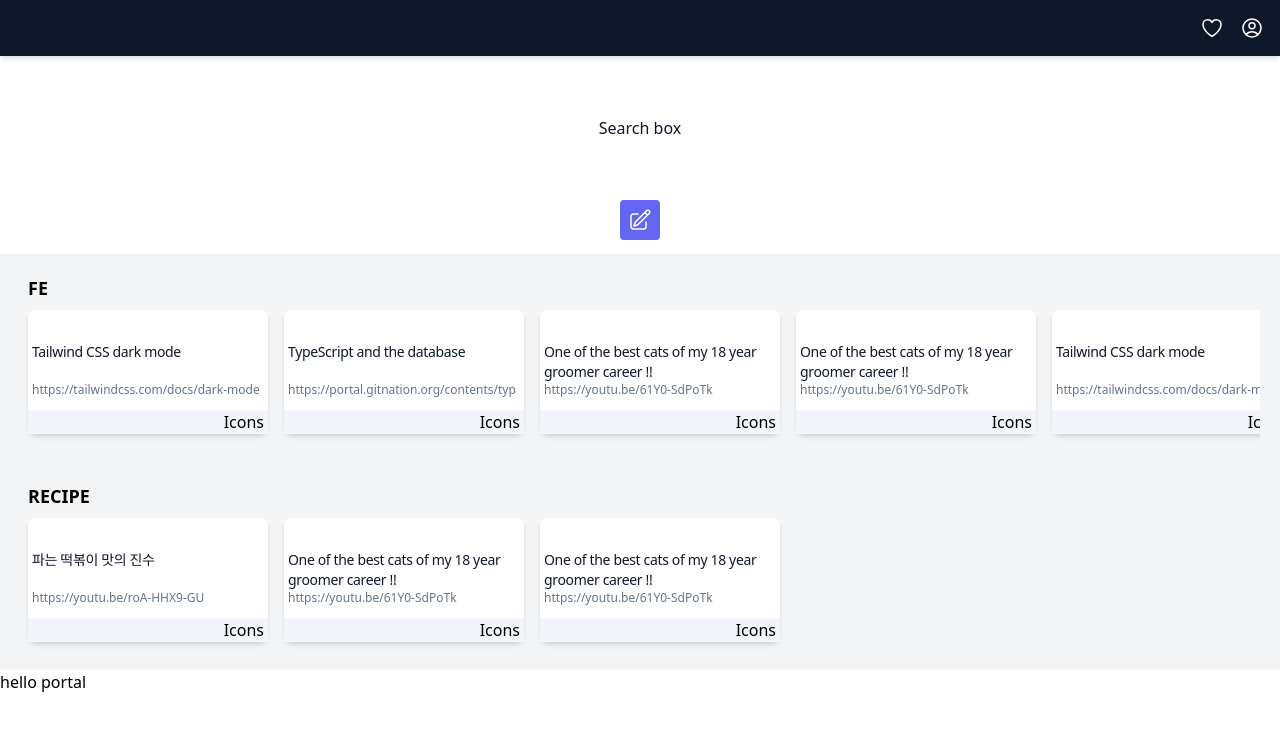
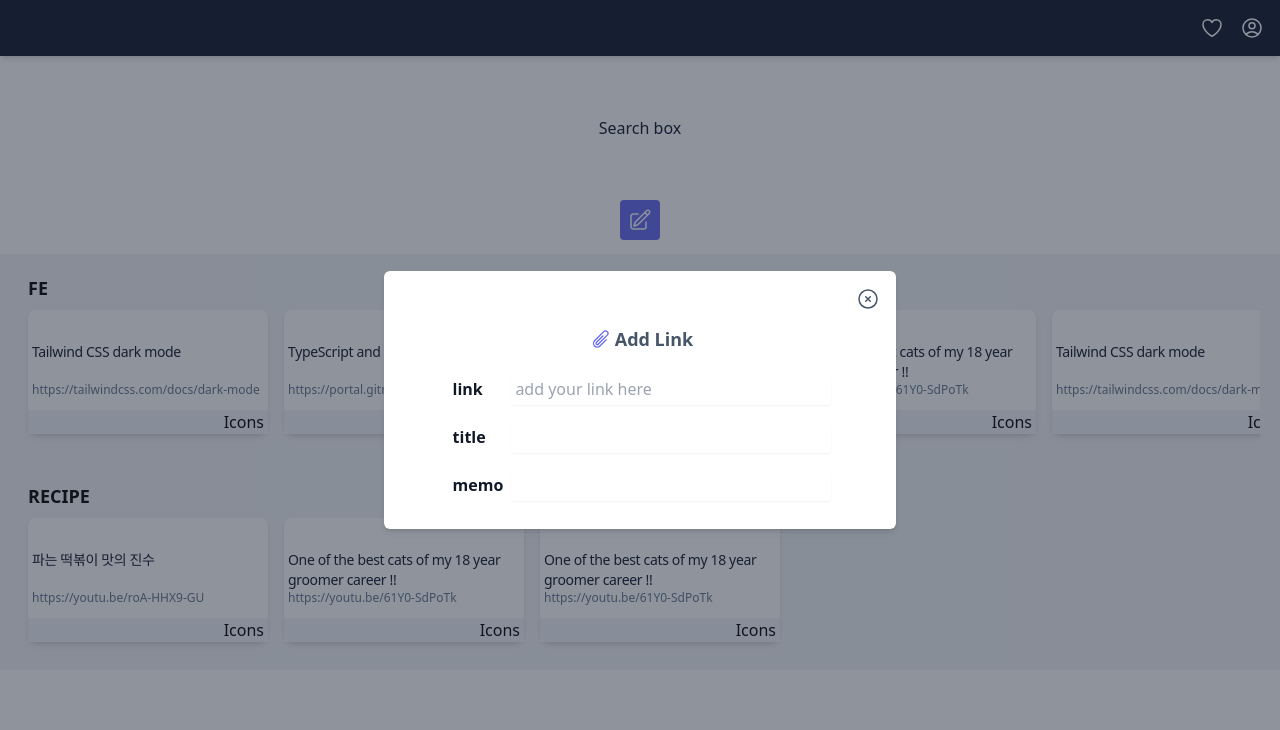
Before and after one commit to esther615kim/next_linkuni, a Next.js app: page / in a window 1280 px wide. Both pictures are taken after a click on the button 640 px from the left and 220 px from the top of the page. Shown: the top 730 px of the page. Built offline with nearby package versions, Linux system fonts and the light colour scheme.

Commit message:
feat: add logic to form inputs

```diff
--- a/src/components/AddUrlBox/index.tsx
+++ b/src/components/AddUrlBox/index.tsx
@@ -1,13 +1,18 @@
+import { LinkForm } from "../LinkForm";
 import Button from "../common/Button";
+import Modal from "./../common/Modal/index";
 import Portal from "./../common/Portal/index";
 import { PencilSquareIcon } from "@heroicons/react/24/outline";
+import { useState } from "react";
 
 // add url button
 
 export const AddUrlBox = function () {
+  const [isOpen, setIsOpen] = useState(false);
   const handleBtnClick = () => {
-    console.log("url button clicked");
+    setIsOpen(true); //vs (prev) => true
   };
+  const onClose = () => setIsOpen(false);
 
   return (
     <div className="mb-2">
@@ -16,7 +21,9 @@ export const AddUrlBox = function () {
       </Button>
 
       <Portal>
-        <h3>hello portal</h3>
+        <Modal isOpen={isOpen} onClose={onClose}>
+          <LinkForm />
+        </Modal>
       </Portal>
     </div>
   );
--- /dev/null
+++ b/src/components/LinkForm/index.tsx
@@ -0,0 +1,62 @@
+import { FormInput } from "../common/FormInput";
+import { PaperClipIcon } from "@heroicons/react/24/outline";
+import { useState } from "react";
+
+type Inputs = {
+  link: string;
+  title: string;
+  category: null | string[];
+  tags?: null | string[];
+  memo: string;
+};
+
+export const LinkForm = () => {
+  const [values, setInputValues] = useState<Inputs>({
+    link: "",
+    title: "",
+    category: null,
+    tags: null,
+    memo: "",
+  });
+
+  const onChange = (e) => {
+    setInputValues({
+      ...values,
+      [e.target.name]: e.target.value,
+    });
+  };
+  return (
+    <div>
+      <div className="flex flex-col items-center">
+        <div className="flex align-center justify-center ">
+          <PaperClipIcon className="text-indigo-500 m-1 w-5 h-5" />
+          <h3 className="font-semibold text-lg text-slate-600">Add Link</h3>
+        </div>
+        {/* INPUTS*/}
+        <div className="py-1">
+          <FormInput
+            label="link"
+            type="text"
+            value={values.link}
+            placeholder="add your link here"
+            onChange={onChange}
+          />
+          <FormInput
+            label="title"
+            type="text"
+            value={values.title}
+            onChange={onChange}
+          />
+          {/* CATEGORY */}
+          {/* TAG */}
+          <FormInput
+            label="memo"
+            type="text"
+            value={values.memo}
+            onChange={onChange}
+          />
+        </div>
+      </div>
+    </div>
+  );
+};
--- /dev/null
+++ b/src/components/common/FormInput/index.tsx
@@ -0,0 +1,37 @@
+import React, { useState } from "react";
+
+type InputProps = {
+  label: string;
+  type: string;
+  placeholder?: string;
+  value: string;
+  onChange: (e) => void;
+};
+export const FormInput = ({
+  label,
+  type,
+  placeholder,
+  onChange,
+}: InputProps) => {
+  const [blurred, setBlurred] = useState(false);
+  // ERROR MESSAGE
+  const handleFocus = () => {
+    setBlurred((prev) => true);
+  };
+
+  return (
+    <div className="my-4">
+      <div className="flex justify-between">
+        <p className="m-1 font-semibold text-gray-900 pr-1">{label}</p>
+        <input
+          className="rounded shadow-sm border-gray-400 placeholder-gray-400 p-1 focus:ring-indigo-600 md:w-80"
+          placeholder={placeholder}
+          onChange={onChange}
+          // onFocus={() => setBlurred((prev) => false)}
+          // onBlur={handleFocus}
+          type={type}
+        />
+      </div>
+    </div>
+  );
+};
--- /dev/null
+++ b/src/components/common/Modal/index.tsx
@@ -0,0 +1,29 @@
+import Button from "./../Button/index";
+import { XCircleIcon } from "@heroicons/react/24/outline";
+import { useState, ReactNode } from "react";
+
+type ModalProps = {
+  children: ReactNode;
+  isOpen: boolean;
+  onClose: () => void;
+};
+
+const Modal = ({ children, isOpen, onClose }: ModalProps) => {
+  if (!isOpen) return null;
+  // background
+  return (
+    <div className="fixed top-0 left-0 right-0 bottom-0 bg-slate-800/50">
+      <div className="fixed top-1/2 w-4/5 lg:w-2/5 md:w-3/5 rounded-md z-10 left-1/2 p-2 -translate-y-1/2 -translate-x-1/2 bg-white shadow-md">
+        <Button className="w-full" onClick={onClose}>
+          <div className="float-right">
+            <XCircleIcon className="icon-primary text-slate-600" />
+          </div>
+        </Button>
+        {/* ADD LINKFORM  */}
+        {children}
+      </div>
+    </div>
+  );
+};
+
+export default Modal;
--- a/src/components/common/Portal/index.tsx
+++ b/src/components/common/Portal/index.tsx
@@ -15,7 +15,7 @@ const Portal = ({ children }: PortalProps) => {
   }, []);
 
   return mounted
-    ? createPortal(children, document.querySelector("#myportal"))
+    ? createPortal(children, document.querySelector("#myportal")) // as HTMLElement?
     : null;
 };
 
--- a/src/data/mockData.ts
+++ b/src/data/mockData.ts
@@ -8,6 +8,7 @@ export type UrlCardData = {
     tags?:string[],
 }
 
+export const COL_TAGS: string[] = ["recipe","devOps","cat","FE","React"]
 
 export const URLCARDDATA1: UrlCardData[] = [
 {id:"3",
```
Also changed, not shown: src/components/common/Button/index.tsx (+2 -17 lines).
